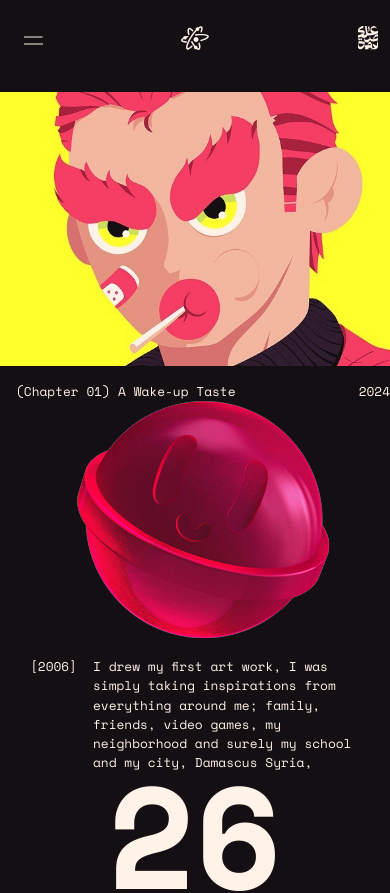
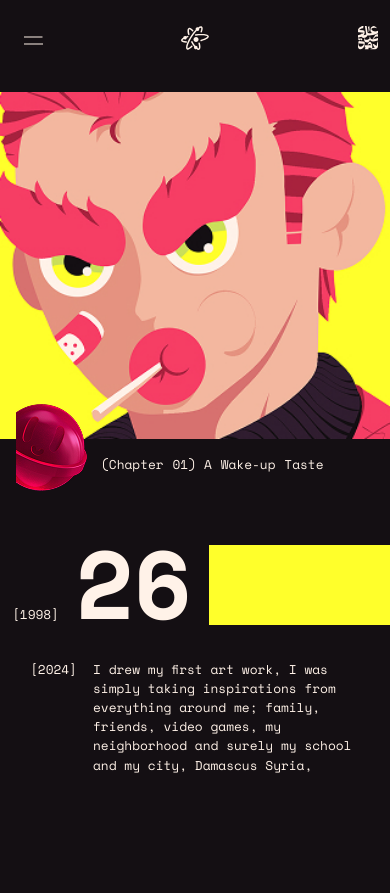
Before and after one commit to Hamza-Noah/Personal-Brand, a React (Vite) app: page / in a window 390 px wide. Shown: the top 893 px of the page. Built offline with nearby package versions, Linux system fonts and the light colour scheme.

Commit message:
added responsive fixes for the langing

```diff
--- a/src/components/Landing/Landing.tsx
+++ b/src/components/Landing/Landing.tsx
@@ -1,26 +1,44 @@
 import banner from "../../assets/image/banner.jpg";
+import bannerResponsive from "../../assets/image/banner-responsive.jpg";
 import banner2 from "../../assets/image/banner2.png";
+import banner2Responsive from "../../assets/image/banner2 responsive.png";
 import bannerAtom from "../../assets/image/banner Atom.png";
 import styles from "./landing.module.scss";
 import { useTranslationContext } from "../../contexts/TranslationContext";
 const Landing = () => {
   const { t, currentLang } = useTranslationContext();
 
+  console.log(t("landing.2024_2"));
+
   return (
     <>
       <div className={`${styles.landing} py-3`}>
         <div className="row m-0">
-          <div className={`col-xs-12 col-lg-5 ${styles.banner} p-0`}>
-            <img width="100%" src={banner} alt="" />
+          <div className={`col-xs-12 col-md-5 ${styles.banner} p-0`}>
+            <picture className="w-100">
+              <source media="(min-width:992px)" srcSet={banner} />
+              <source media="(min-width:0px)" srcSet={bannerResponsive} />
+              <img width="100%" src={banner} alt="Flowers" />
+            </picture>
             <br />
             <div
-              className={`d-flex justify-content-between align-items-center mt-3 ${styles.details}`}
+              className={`d-flex justify-content-between align-items-center mt-3 position-relative ${styles.details}`}
             >
+              <div
+                className={`image text-center d-lg-none position-absolute ${styles["small-banner2"]}`}
+              >
+                <img
+                  className={`${currentLang === "ar" ? "" : "ms-3"}
+                        }`}
+                  src={banner2Responsive}
+                  alt=""
+                />
+              </div>
               <div className={`px-3`}>
                 <span className="pe-2">{t("landing.chapter")}</span>
                 <span className="">{t("landing.wake")}</span>
               </div>
-              <div>
+              <div className="d-none d-lg-block">
                 <span
                   className={currentLang === "ar" ? "adoody fw-lighter" : ""}
                 >
@@ -29,12 +47,12 @@ const Landing = () => {
               </div>
             </div>
           </div>
-          <div className="col-xs-12 col-lg-7">
+          <div className="col-xs-12 col-md-7">
             <div className={`${styles.branding} h-100`}>
               <div className="row h-100">
                 <div className={`${styles["first-work"]} col-lg-6`}>
                   <div>
-                    <div className="image text-center">
+                    <div className="image text-center d-none d-lg-block">
                       <img
                         className={currentLang === "ar" ? "" : "ms-3"}
                         src={banner2}
@@ -44,15 +62,34 @@ const Landing = () => {
                     <br />
                     <div className="d-flex">
                       {currentLang === "en" && (
-                        <p className={"pe-3"}>
+                        <p className={"pe-3 d-none d-lg-block"}>
                           {t("landing.first_work_date").toLocaleString("en-US")}
                         </p>
                       )}
-                      <p className={currentLang === "ar" ? "rtl" : ""}>
+                      <div
+                        className=" d-lg-none pb-3 pe-3
+                    "
+                      >
+                        <span
+                          className={
+                            currentLang === "ar" ? "adoody fw-lighter" : ""
+                          }
+                        >
+                          {t("landing.2024_2")}
+                        </span>
+                      </div>
+                      <p
+                        className={`${currentLang === "ar" ? "rtl" : ""}
+
+                     `}
+                      >
                         {t("landing.first_work")}
                       </p>
                       {currentLang === "ar" && (
-                        <p className={`${styles["first-work-date"]}  ps-3`}>
+                        <p
+                          className={`${styles["first-work-date"]}  ps-3 d-none d-lg-block
+                        `}
+                        >
                           {t("landing.first_work_date")}
                         </p>
                       )}
@@ -61,30 +98,46 @@ const Landing = () => {
                   </div>
                 </div>
                 <div className="col-lg-3">
-                  <div className="box text-center d-flex flex-column h-100">
+                  <div className="box text-center d-flex flex-lg-column h-100">
+                    <div
+                      className=" d-lg-none pb-3 pe-3 align-self-end
+                    "
+                    >
+                      <span
+                        className={
+                          currentLang === "ar" ? "adoody fw-lighter" : ""
+                        }
+                      >
+                        {t("landing.birthyear")}
+                      </span>
+                    </div>
                     <div
                       className={`${styles["age"]} ${
                         currentLang === "ar" ? "adoody fw-lighter" : ""
-                      }`}
+                      } pe-3`}
                     >
                       {t("landing.age")}
                     </div>
-                    <p className={`${styles.birthyear}`}>
+                    <p
+                      className={`${styles.birthyear} d-none d-lg-block  mb-0`}
+                    >
                       {t("landing.birthyear")}
                     </p>
                     <div
-                      className={`${styles["yellow-box"]} position-relative text-dark text-left`}
+                      className={`${styles["yellow-box"]} w-100 position-relative text-dark text-left`}
                     >
-                      <p>{t("landing.old_young")}</p>
+                      <p className="d-none d-lg-block">
+                        {t("landing.old_young")}
+                      </p>
                       <img
-                        className={styles["banner-atom"]}
+                        className={`${styles["banner-atom"]} d-none d-lg-block`}
                         src={bannerAtom}
                         alt=""
                       />
                     </div>
                   </div>
                 </div>
-                <div className="col-lg-3 p-0">
+                <div className="col-lg-3 pe-0">
                   <div className={`h-100 ${styles["bg-pink"]}`}></div>
                 </div>
               </div>
--- a/src/components/Landing/landing.module.scss
+++ b/src/components/Landing/landing.module.scss
@@ -7,7 +7,12 @@
 }
 
 .details {
-  letter-spacing: 2;
+  word-spacing: 1px;
+  @media (max-width: 991px) {
+    & > div:nth-child(2) {
+      margin-left: 85px;
+    }
+  }
 }
 
 .year {
@@ -22,18 +27,34 @@
 .first-work {
   padding: 0 30px;
   // font-size: 0.8rem;
+  @media (max-width: 767px) {
+    order: 3;
+    & + div {
+      padding-right: 0;
+      margin-top: 70px;
+    }
+  }
 }
 
 .age {
-  font-size: 9rem;
+  @media (max-width: 991px) {
+    font-size: 6rem;
+    transform: translateY(-10px);
+  }
+  @media (min-width: 992px) {
+    transform: translateY(-25px);
+    font-size: 9rem;
+  }
   line-height: 1;
   font-weight: bolder;
-  transform: translateY(-25px);
 }
 
 .yellow-box {
   background-color: $tertiary;
   height: 100px;
+  @media (max-width: 991px) {
+    height: 80px;
+  }
   flex-grow: 1;
 }
 
@@ -63,3 +84,10 @@
     left: -50px;
   }
 }
+
+.small-banner2 {
+  top: -55px;
+  left: 0 img {
+    width: 100px;
+  }
+}
```
Also changed, not shown: src/assets/image/banner-responsive.jpg (added), src/assets/image/banner2 responsive.png (added).
